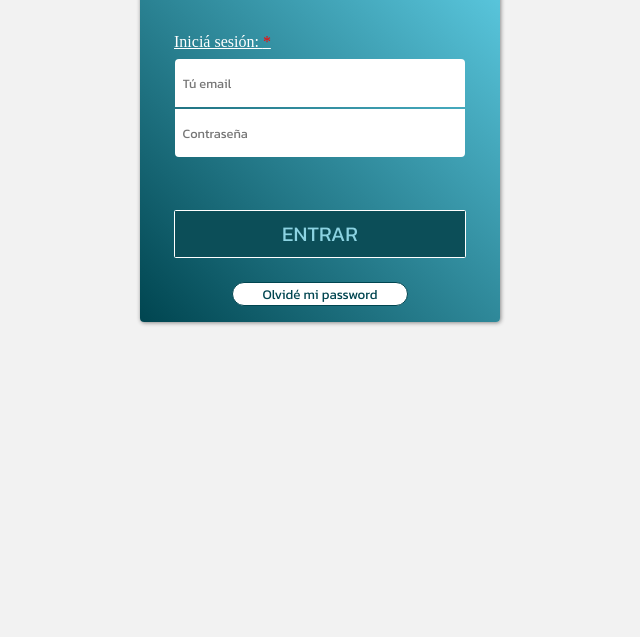
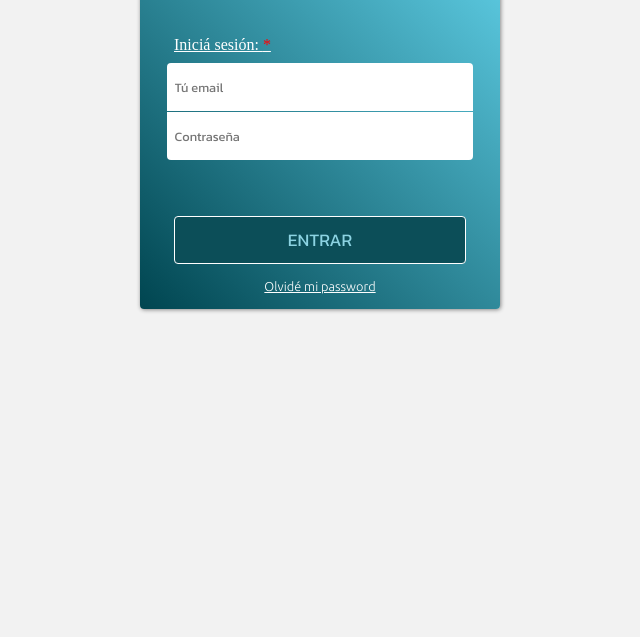
Before and after one commit to joaquincarpdev/loginbox-nucba, a plain HTML site: page index.html in a window 1280 px wide. Shown: the part 163-800 px from the top of the page, without its empty margins (320-960 px from the left). Drawn offline with Linux system fonts and the light colour scheme.

Commit message:
eliminado boton y cambio de fuente

```diff
--- a/index.html
+++ b/index.html
@@ -12,7 +12,7 @@
 <body>
     <form action="#" class="login">
         <div class="box box-logo">
-            <p>Mi Empresa</p>
+            <p>#empresa logo</p>
             <img src="img/login.png" alt="">
         </div>
         <div class="box box-input">
@@ -22,7 +22,7 @@
         </div>
         <div class="box box-btn">
             <button id="btn-log" type="submit">entrar</button>
-            <button id="btn-lostpassword" type="button">Olvidé mi password</button>
+            <a href="#">Olvidé mi password</a>
         </div>
     </form>
 </body>
--- a/style.css
+++ b/style.css
@@ -1,6 +1,11 @@
 @font-face {
     font-family: "Kanit-Regular";
     src: url(fonts/Kanit-Regular.ttf);
+}
+
+@font-face {
+    font-family: "Ubuntu-Light";
+    src: url(fonts/Ubuntu-Light.ttf);
 }
 
 * {
@@ -139,9 +144,6 @@ table {
     border-spacing: 0;
 }
 
-* {
-    box-sizing: border-box;
-}
 
 
 /*---------------------------------------*/
@@ -157,15 +159,16 @@ form.login {
     width: 70vw;
     flex-direction: column;
     align-items: center;
-    background: rgb(57,155,176);
-    background: linear-gradient(45deg, rgba(57,155,176,1) 0%, rgba(0,69,80,1) 0%, rgba(99,212,236,1) 100%);
+    background: rgb(57, 155, 176);
+    background: linear-gradient(45deg, rgba(57, 155, 176, 1) 0%, rgba(0, 69, 80, 1) 0%, rgba(99, 212, 236, 1) 100%);
     margin: auto;
     margin-top: 5rem;
     margin-bottom: 5rem;
     max-width: 360px;
     border-radius: 0.25rem;
     box-shadow: 0.05rem 0.05rem 0.25rem gray;
-    row-gap: 1.3rem;
+    row-gap: 1.5rem;
+
 }
 
 .box {
@@ -192,6 +195,7 @@ form.login {
 .box-logo p {
     font-size: 1.3rem;
     color: white;
+    display: inline-block;
 }
 
 
@@ -203,7 +207,6 @@ form.login {
     width: 99.6%;
     height: 3rem;
     border: none;
-    /*border: 0.15rem solid #004550;*/
     padding: 0rem 0.5rem;
     font-size: 1rem;
     outline: none;
@@ -218,15 +221,14 @@ form.login {
 }
 
 .box-input span {
-    display: inline;
     text-decoration: none;
     color: red;
 }
 
 .box-input input::placeholder {
-    font-family: Kanit-Regular;
     text-align: start;
     font-size: 0.8rem;
+    font-family: "Kanit-Regular";
 }
 
 
@@ -249,15 +251,9 @@ input[type="password"] {
 .box-btn {
     display: flex;
     flex-direction: column;
-    row-gap: 1.5rem;
-
+    row-gap: 1rem;
 }
 
-.box-btn button {
-    border: none;
-    cursor: pointer;
-    font-family: "Kanit-Regular";
-}
 
 #btn-log {
     width: 100%;
@@ -265,17 +261,16 @@ input[type="password"] {
     background-color: #0c4e58;
     border: 1px solid white;
     color: #8cd3e2;
-    border-radius: 0.1rem;
-    font-size: 1.3rem;
+    border-radius: 0.25rem;
+    font-size: 1.1rem;
     text-transform: uppercase;
+    cursor: pointer;
+    font-family: "Kanit-Regular";
 }
 
-#btn-lostpassword {
-    width: 60%;
-    height: 1.5rem;
-    border-radius: 0.8rem;
-    background-color: white;
-    border: 0.1rem solid #004550;
-    text-align: center;
-    color: #004550;
+
+.box-btn a {
+    color: white;
+    font-size: 0.8rem;
+    font-family: "Ubuntu-Light";
 }
```
Also changed, not shown: fonts/Ubuntu-Light.ttf (added).
